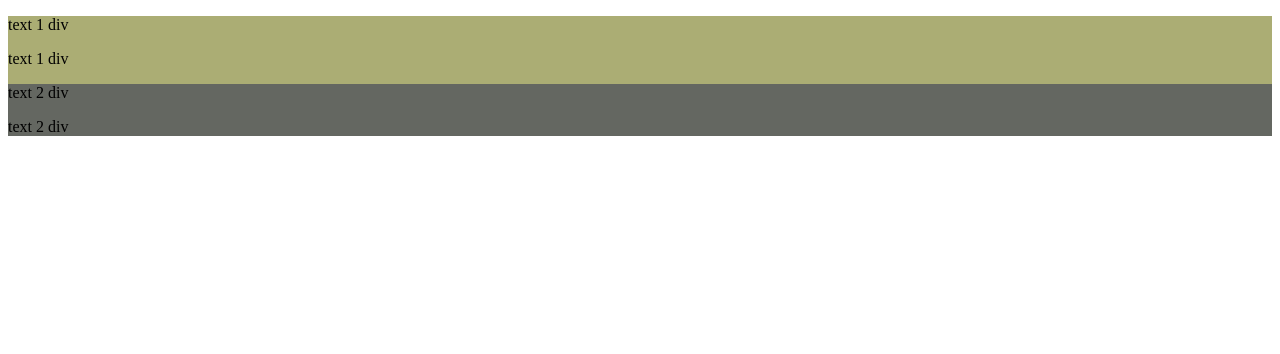
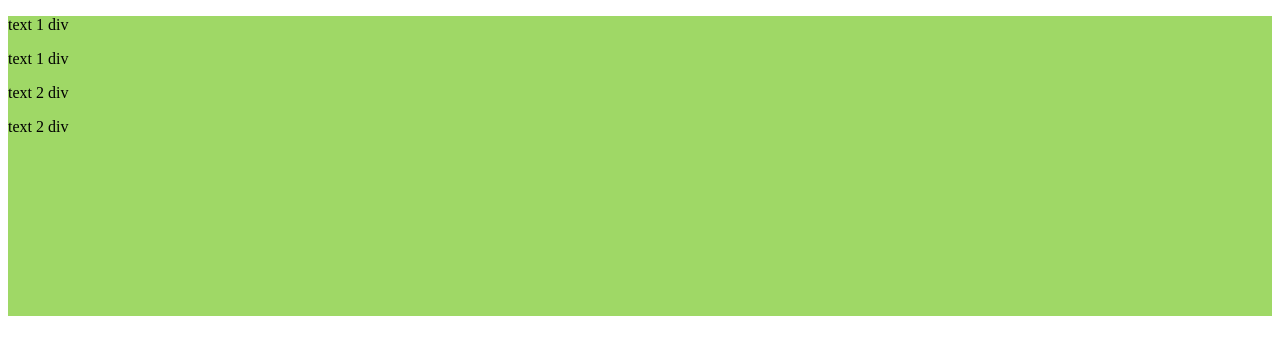
Before and after one commit to Chernogorenko/html, a plain HTML site: page selectors/index.html in a window 1280 px wide. Drawn offline with Linux system fonts and the light colour scheme.

Commit message:
day8.example1

```diff
--- a/selectors/index.html
+++ b/selectors/index.html
@@ -15,7 +15,7 @@
      <div class="main" id="main2">
         <p>text 1 div</p>
         <p>text 1 div</p>
-        <div>
+        <div class="baby">
             <p>text 2 div</p>
             <p>text 2 div</p>
         </div>
--- a/selectors/static/styles/style.css
+++ b/selectors/static/styles/style.css
@@ -4,17 +4,16 @@
 id 100
 стиль в самом теге 1000
  */
-div {
-    background-color: rgb(100, 103, 97);
+.main,
+.baby {
+    background-color: rgb(159, 216, 102);
 }
-/* 1 */
 
-div.main {
-    background-color: rgb(171, 173, 116);
-}
-/* 1+10 */
 
 .main {
-    background-color: rgb(73, 199, 24);
+    height: 300px;
 }
-/* 10 */
+
+.baby {
+    height: 200px;
+}
```
